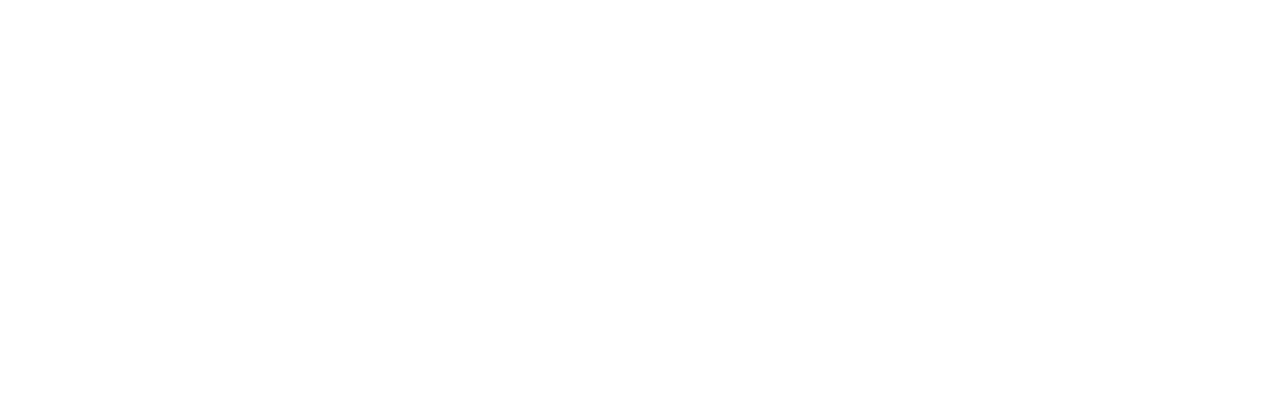
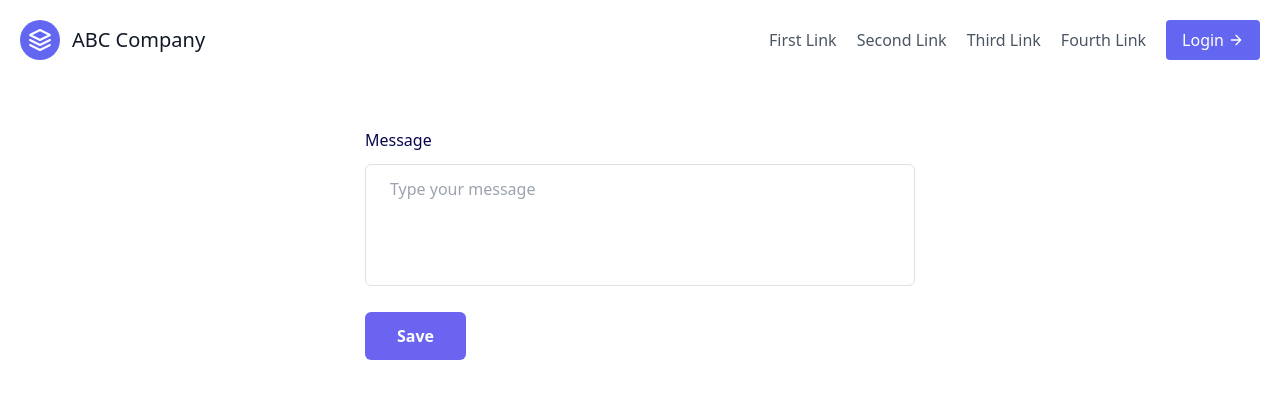
Before and after one commit to jayasith/abc-company-client, a React (Create React App) app: page /managermessage in a window 1280 px wide. Before the commit this address had no page. Shown: the top 398 px of the page. Built offline with nearby package versions, Linux system fonts and the light colour scheme.

Commit message:
UPDATE : File uploader from worker UII

```diff
--- /dev/null
+++ b/src/components/MangerMessage.jsx
@@ -0,0 +1,67 @@
+import React, { useState } from "react";
+import Header from "./Header";
+import axios from "axios";
+
+const ManagerMessage = () => {
+  const [message, setMessage] = useState("");
+  const [error, setError] = useState("");
+  const [buttonStatus, setButtonStatus] = useState(false);
+  const saveMessage = async (e) => {
+    e.preventDefault();
+    setButtonStatus(true);
+    try {
+      await axios.post("/message/manager", message, {
+        headers: {
+          token: localStorage.getItem("token"),
+        },
+      });
+      setButtonStatus(false);
+      setMessage({});
+    } catch (err) {
+      setError(err.response.data.message);
+      setButtonStatus(false);
+    }
+  };
+  return (
+    <div>
+      <Header />
+      <div class="flex items-center justify-center p-12">
+        <div class="mx-auto w-full max-w-[550px]">
+          {error && <p className="text-red-500 text-sm text-center">{error}</p>}
+          <form>
+            <div class="mb-5">
+              <label
+                for="message"
+                class="mb-3 block text-base font-medium text-[#07074D]"
+              >
+                Message
+              </label>
+              <textarea
+                rows="4"
+                type="text"
+                id="message"
+                name="message"
+                value={message}
+                placeholder="Type your message"
+                class="w-full resize-none rounded-md border border-[#e0e0e0] bg-white py-3 px-6
+                text-base font-medium text-[#6B7280] outline-none focus:border-[#6A64F1] focus:shadow-md"
+                onChange={(e) => setMessage(e.target.value)}
+              ></textarea>
+            </div>
+            <div>
+              <button
+                class="hover:shadow-form rounded-md bg-[#6A64F1] py-3 px-8 text-base font-semibold text-white outline-none"
+                onClick={saveMessage}
+                disabled={buttonStatus}
+              >
+                {buttonStatus ? "Saving..." : "Save"}
+              </button>
+            </div>
+          </form>
+        </div>
+      </div>
+    </div>
+  );
+};
+
+export default ManagerMessage;
--- a/src/components/Message.jsx
+++ b/src/components/WorkerMessage.jsx
@@ -3,7 +3,7 @@ import Header from "./Header";
 import axios from "axios";
 
 
-const Message = () => {
+const WorkerMessage= () => {
   const[message,setMessage] =useState("");
     const [error, setError] = useState("");
     const [buttonStatus, setButtonStatus] = useState(false);
@@ -67,4 +67,4 @@ const Message = () => {
   );
 };
 
-export default Message;
+export default WorkerMessage;
--- a/src/pages/ManagerHome.jsx
+++ b/src/pages/ManagerHome.jsx
@@ -4,7 +4,6 @@ import { Link } from 'react-router-dom';
 const ManagerHome = () => {
   return (
     <div>
-
       <section class="text-gray-600 body-font">
         <div class="container px-5 py-24 mx-auto flex flex-wrap">
           <div class="flex flex-wrap -m-4">
@@ -24,10 +23,8 @@ const ManagerHome = () => {
                   </svg>
                 </div>
                 <div class="flex-grow">
-
-
                   <Link
-                    to="/message"
+                    to="/managermessage"
                     class="mt-3 text-indigo-500 inline-flex items-center"
                   >
                     Save Message
@@ -63,9 +60,10 @@ const ManagerHome = () => {
                   </svg>
                 </div>
                 <div class="flex-grow">
-
-
-                  <Link to="/fileuploader"class="mt-3 text-indigo-500 inline-flex items-center">
+                  <Link
+                    to="/fileuploader"
+                    class="mt-3 text-indigo-500 inline-flex items-center"
+                  >
                     File Upload
                     <svg
                       fill="none"
--- a/src/pages/WorkerHome.jsx
+++ b/src/pages/WorkerHome.jsx
@@ -7,7 +7,7 @@ const WorkerHome = () => {
         <div class="container px-5 py-24 mx-auto flex flex-wrap">
           <div class="flex flex-wrap -m-4">
             <div class="p-4 lg:w-1/2 md:w-full">
-              <div class="flex border-2 rounded-lg border-gray-200 border-opacity-50 p-8 sm:flex-row flex-col">
+              <div class="flex border-2 rounded-lg border-gray-200 border-opacity-50 p-20 w-10 sm:flex-row flex-col">
                 <div class="w-16 h-16 sm:mr-8 sm:mb-0 mb-4 inline-flex items-center justify-center rounded-full bg-indigo-100 text-indigo-500 flex-shrink-0">
                   <svg
                     fill="none"
@@ -23,7 +23,7 @@ const WorkerHome = () => {
                 </div>
                 <div class="flex-grow">
                   <Link
-                    to="/message"
+                    to="/workermessage"
                     class="mt-3 text-indigo-500 inline-flex items-center"
                   >
                     Save Message
@@ -42,43 +42,7 @@ const WorkerHome = () => {
                 </div>
               </div>
             </div>
-            <div class="p-4 lg:w-1/2 md:w-full">
-              <div class="flex border-2 rounded-lg border-gray-200 border-opacity-50 p-8 sm:flex-row flex-col">
-                <div class="w-16 h-16 sm:mr-8 sm:mb-0 mb-4 inline-flex items-center justify-center rounded-full bg-indigo-100 text-indigo-500 flex-shrink-0">
-                  <svg
-                    fill="none"
-                    stroke="currentColor"
-                    stroke-linecap="round"
-                    stroke-linejoin="round"
-                    stroke-width="2"
-                    class="w-10 h-10"
-                    viewBox="0 0 24 24"
-                  >
-                    <path d="M20 21v-2a4 4 0 00-4-4H8a4 4 0 00-4 4v2"></path>
-                    <circle cx="12" cy="7" r="4"></circle>
-                  </svg>
-                </div>
-                <div class="flex-grow">
-                  <Link
-                    to="/fileuploader"
-                    class="mt-3 text-indigo-500 inline-flex items-center"
-                  >
-                    File Upload
-                    <svg
-                      fill="none"
-                      stroke="currentColor"
-                      stroke-linecap="round"
-                      stroke-linejoin="round"
-                      stroke-width="2"
-                      class="w-4 h-4 ml-2"
-                      viewBox="0 0 24 24"
-                    >
-                      <path d="M5 12h14M12 5l7 7-7 7"></path>
-                    </svg>
-                  </Link>
-                </div>
-              </div>
-            </div>
+
           </div>
         </div>
       </section>
--- a/src/routes/NavigationRouter.jsx
+++ b/src/routes/NavigationRouter.jsx
@@ -6,7 +6,8 @@ import Login from '../pages/Login';
 import Register from "../pages/Register";
 import Worker from '../pages/Worker';
 import Manager from "../pages/Manager";
-import Message from '../components/Message';
+import ManagerMessage from "../components/MangerMessage";
+import WorkerMessage from "../components/WorkerMessage";
 import FileUploader from '../components/FileUploader';
 const NavigationRouter = () => {
   return (
@@ -16,7 +17,8 @@ const NavigationRouter = () => {
       <Route element={<Register />} path="register" />
       <Route element={<Worker />} path="worker/dashboard" />
       <Route element={<Manager />} path="manager/dashboard" />
-      <Route element={<Message />} path="message" />
+      <Route element={<ManagerMessage />} path="managermessage" />
+      <Route element={<WorkerMessage />} path="workermessage" />
       <Route element={<FileUploader />} path="fileuploader" />
     </Routes>
   );
```
